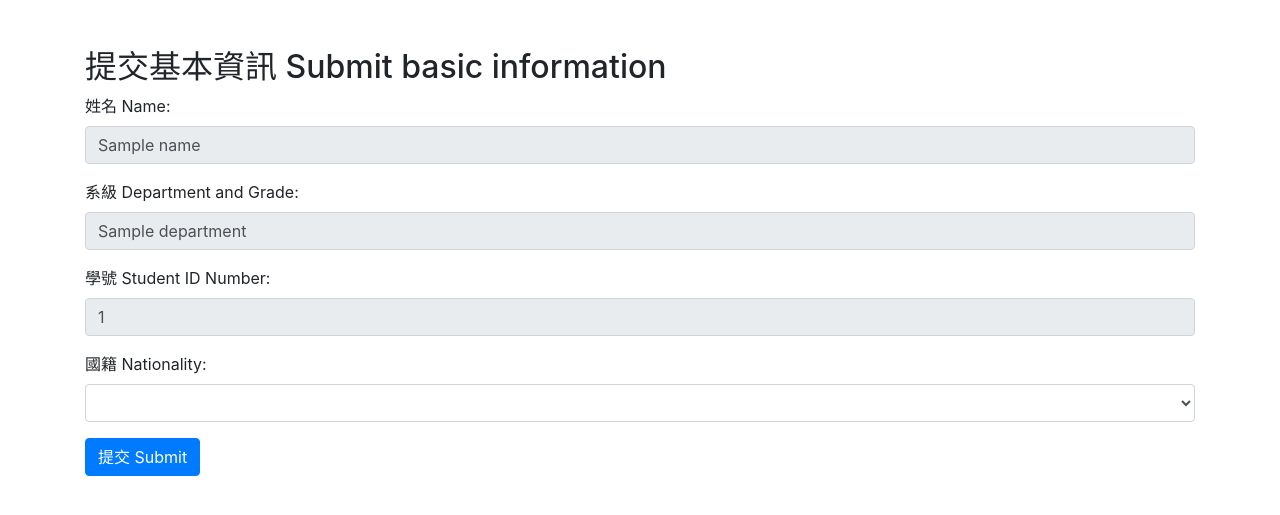
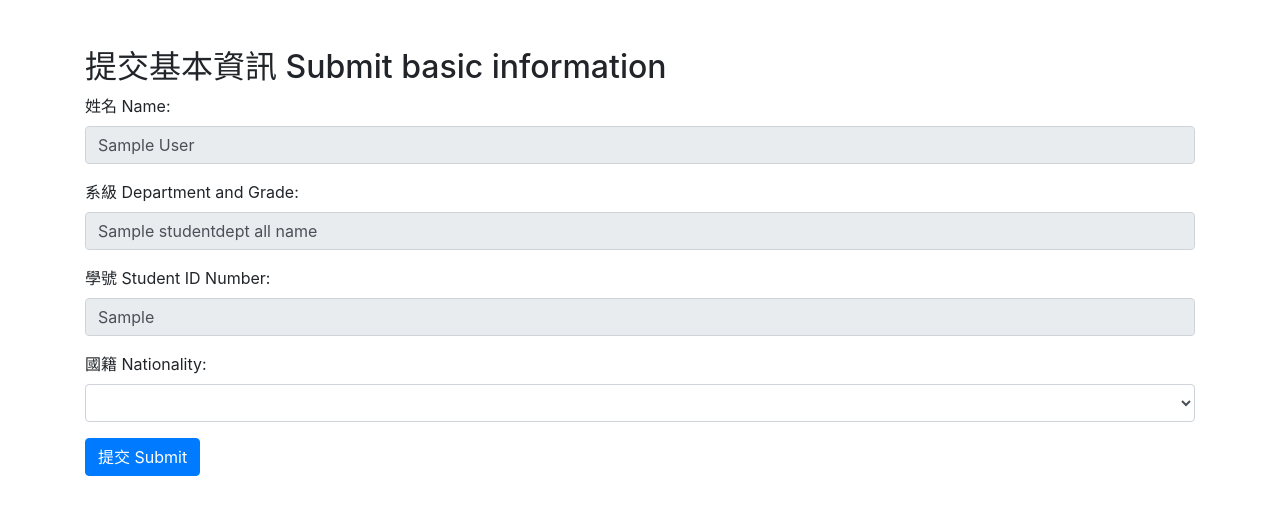
Before and after one commit to momonong/SSO-for-chatbot, a Flask app: template app/templates/fill_form.html in a window 1280 px wide. Shown: the top 515 px of the page. Run offline with Flask 3, Linux system fonts and the light colour scheme; the template is opened without the code that fills it: most values are stand-ins (such as "Sample title", 1, 10 or a date in 2020); some libraries are stand-ins or nearby versions.

Commit message:
Update form field names and print statements in app.py

```diff
--- a/app/app.py
+++ b/app/app.py
@@ -102,16 +102,17 @@ def decode_token(access_token):
 
 @app.route("/submit-info", methods=["POST"])
 def submit_info():
-    name = request.form.get("DisplayName")
-    department = request.form.get("studentdeptAllName")
-    student_id = request.form.get("studentidNo")
-    # nationality = request.form.get("nationality")
-    print(f"姓名: {name}, 系級: {department}, 學號: {student_id}, 國籍: nationality")
+    name = request.form.get("name")
+    department = request.form.get("department")
+    student_id = request.form.get("student_id")
+    nationality = request.form.get("nationality")
+    print(f"姓名: {name}, 系級: {department}, 學號: {student_id}, 國籍: {nationality}")
 
     # 打印所有提交的表單數據
     print("\n所有提交的表單數據:")
     for key, value in request.form.items():
         print(f"{key}: {value}")
+    return f"資料提交成功！\n姓名: {name}, 系級: {department}, 學號: {student_id}, 國籍: {nationality}"
 
 
 if __name__ == "__main__":
--- a/app/templates/fill_form.html
+++ b/app/templates/fill_form.html
@@ -12,15 +12,15 @@
         <form action="/submit-info" method="POST">
             <div class="form-group">
                 <label for="name">姓名 Name:</label>
-                <input type="text" class="form-control" id="name" name="name" value="{{ user_info['name'][0] }}" readonly>
+                <input type="text" class="form-control" id="name" name="name" value="{{ user_info['DisplayName'][0] }}" readonly>
             </div>
             <div class="form-group">
                 <label for="department">系級 Department and Grade:</label>
-                <input type="text" class="form-control" id="department" name="department" value="{{ user_info['department'][0] }}" readonly>
+                <input type="text" class="form-control" id="department" name="department" value="{{ user_info['studentdeptAllName'][0] }}" readonly>
             </div>
             <div class="form-group">
                 <label for="student_id">學號 Student ID Number:</label>
-                <input type="text" class="form-control" id="student_id" name="student_id" value="{{ user_info['student_id'][0] }}" readonly>
+                <input type="text" class="form-control" id="student_id" name="student_id" value="{{ user_info['studentidNo'][0] }}" readonly>
             </div>
             <div class="form-group">
                 <label for="nationality">國籍 Nationality:</label>
```
